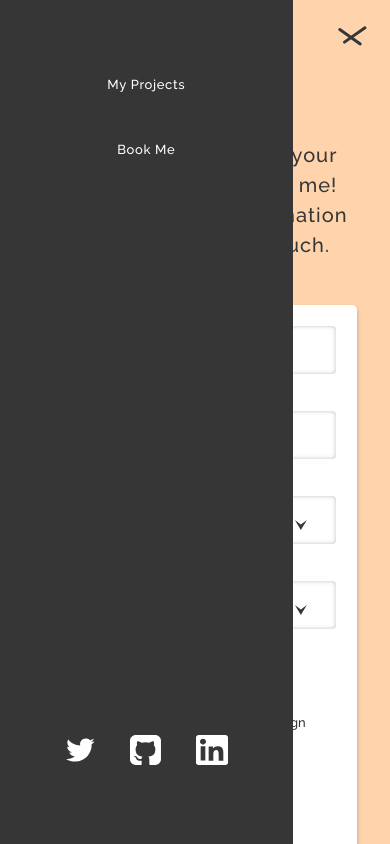
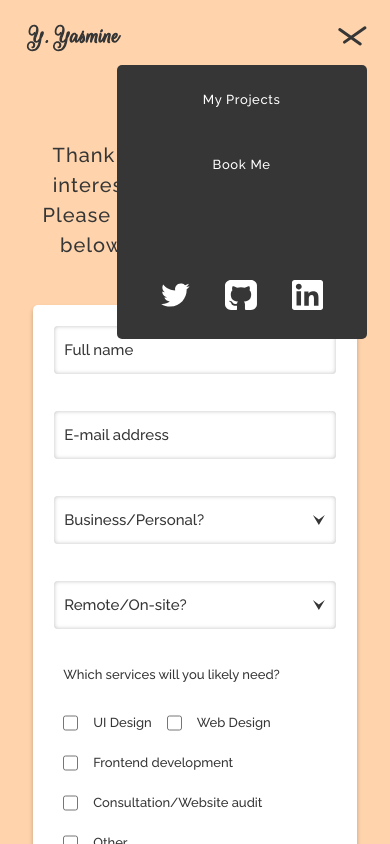
Before and after one commit to YasmineYH/portfolio, a Vue app: page /bookme in a window 390 px wide. Both pictures are taken after a click on the element 349 px from the left and 37 px from the top of the page. Shown: the top 844 px of the page. Built offline with nearby package versions, Linux system fonts and the light colour scheme; a web font is replaced by a local one.

Commit message:
Added animations

```diff
--- a/src/App.vue
+++ b/src/App.vue
@@ -83,6 +83,8 @@ html {
 
 	body {
 		background: #FFD4AC;
+		width: 100%;
+		overflow-x: hidden;
 	}
 
 	.link {
@@ -158,9 +160,9 @@ html {
 			background: #FFFFFF;
 
 			&:hover {
-				color: #FFFFFF;
-				background: #363636;
+				color: #363636;
 				box-shadow: 0px 3px 4px rgba(0, 0, 0, 0);
+				transform: rotateZ(-2deg) scale(1.01);
 			}
 		}
 
@@ -170,9 +172,8 @@ html {
 			box-shadow: 0px 3px 4px rgba(0, 0, 0, 0);
 
 			&:hover {
-				color: #363636;
-				background: #FFFFFF;
 				box-shadow: 0px 3px 4px rgba(0, 0, 0, 0.25);
+				transform: rotateZ(-2deg) scale(1.01);
 			}
 		}
 	}
--- a/src/components/Navigation.vue
+++ b/src/components/Navigation.vue
@@ -1,24 +1,23 @@
 <template>
     <nav>
-        <ul v-show="!mobile">
+        <ul v-if="!mobile">
             <li class="normal-p"><router-link class="link" :to="{ name: 'MyProjects'}">My Projects</router-link></li>
             <li class="normal-p"><router-link class="link" :to="{ name: 'BookMe'}">Book Me</router-link></li>
         </ul>
 
         <router-link class="logo" to="/">
-            <img :src="require('@/assets/icons/logo.svg')" alt="Logo">
+            <img :src="require('@/assets/icons/logo.svg')" @click="toggleMobileNavDelay" alt="Logo">
         </router-link>
 
-        <ul v-show="!mobile">
+        <ul v-if="!mobile">
             <li><a href="https://www.twitter.com" target="_blank"><img :src="require('../assets/icons/twitter.svg')" alt="Twitter"></a></li>
             <li><a href="https://www.github.com/YasmineYH" target="_blank"><img :src="require('../assets/icons/github.svg')" alt="Github"></a></li>
             <li><a href="https://www.linkedin.com/in/yasmine-yh/" target="_blank"><img :src="require('../assets/icons/linkedin.svg')" alt="Linkedin"></a></li>
         </ul>
 
-        <Hamburger @click="toggleMobileNav" class="burger" v-show="mobile" :class="(mobileNav ? 'close' : '')" />
+        <Hamburger @click="toggleMobileNav" class="burger" v-if="mobile" :class="(mobileNav ? 'close' : '')" />
 
-        <transition name="mobile-nav">
-			<div class="mobile-nav" v-show="mobileNav">
+        <div class="mobile-nav" v-if="mobile" @click="toggleMobileNavDelay" :style="(mobileNav ? 'opacity:1;transform:scale(1)' : '')">
             <ul class="mobile-nav-text">
                 <li class="normal-p"><router-link class="link" to="myprojects">My Projects</router-link></li>
                 <li class="normal-p"><router-link class="link" to="bookme">Book Me</router-link></li>
@@ -30,7 +29,6 @@
                 <li><a href="https://www.linkedin.com/in/yasmine-yh/" target="_blank"><img :src="require('../assets/icons/linkedin-light.svg')" alt="Linkedin"></a></li>
             </ul>
         </div>
-		</transition>
     </nav>
 </template>
 
@@ -44,7 +42,7 @@ export default {
     data() {
 		return {
 			mobile: null,
-			mobileNav: null,
+			mobileNav: false,
 			windowWidth: null
 		}
 	},
@@ -62,11 +60,17 @@ export default {
 			}
 
 			this.mobile = false
-			this.mobileNav = false
 			return
 		},
 		toggleMobileNav() {
             this.mobileNav = !this.mobileNav
+		},
+		toggleMobileNavDelay() {
+            setTimeout(() => {
+                if (this.mobileNav) {
+                    this.mobileNav = !this.mobileNav
+                }
+            }, 400);
 		}
 	}
 }
@@ -111,26 +115,45 @@ nav {
     li {
         font-style: normal;
         letter-spacing: 0.05em;
+        transition: 0.5s ease all;
+
+        &:hover {
+            transform: rotateZ(-2deg) scale(1.02);
+        }
 
         img {
             height: 20px;
+            transition: 0.5s ease all;
+
+            &:hover {
+                transform: rotateZ(-2deg) scale(1.02);
+				box-shadow: 0px 3px 6px rgba(0, 0, 0, 0.05);
+            }
         }
     }
 
     .mobile-nav {
-        position: fixed;
-        top: 0;
-        left: 0;
         display: flex;
         flex-direction: column;
         align-items: center;
+        gap: 100px;
         justify-content: space-between;
-        height: calc(100 * var(--vh));
+        position: absolute;
+        right: 0;
+        top: 50px;
+        z-index: 10000;
+        width: 250px;
+        border-radius: 5px;
+        padding: 25px 0;
+        background: #363636;
+        transition: .3s ease-out;
+        transform: scale(.001);
+        transform-origin: top right;
+        opacity: 0;
+
+        @media (max-width: 340px) {
             width: 75vw;
-        max-width: 400px;
-        padding: 75px 0;
-        background: #363636;
-        transition: all 1s ease;
+        }
 
         .mobile-nav-text {
             display: flex;
@@ -166,22 +189,5 @@ nav {
             }
         }
     }
-
-    .mobile-nav-enter-active {
-        transition: all 1s ease;
-    }
-
-    .mobile-nav-leave-active {
-        transition: all 1s ease;
-    }
-
-    .mobile-nav-enter,
-    .mobile-nav-leave-to {
-        transform: translateX(-450px);
-    }
-
-    .mobile-nav-enter-to {
-        transform: translateX(0px);
-    }
 }
 </style>
--- a/src/components/ProjectCard.vue
+++ b/src/components/ProjectCard.vue
@@ -42,6 +42,13 @@ export default {
         border-radius: 5px;
         background: #FFFFFF;
         box-shadow: 0px 3px 4px rgba(0, 0, 0, 0.25);
+
+        transition: 0.5s ease all;
+
+        &:hover {
+            transform: rotateZ(-2deg) scale(1.01);
+            box-shadow: 0px 3px 6px rgba(0, 0, 0, 0.05);
+        }
 
         .image {
             position: relative;
--- a/src/components/ToolCard.vue
+++ b/src/components/ToolCard.vue
@@ -38,9 +38,15 @@ export default {
         border-radius: 5px;
         background: #FFFFFF;
         box-shadow: 0px 3px 4px rgba(0, 0, 0, 0.25);
+        transition: 0.5s ease all;
 
         img {
             height: 56px;
+        }
+
+        &:hover {
+            transform: rotateZ(-2deg) scale(1.01);
+            box-shadow: 0px 3px 6px rgba(0, 0, 0, 0.05);
         }
     }
 
--- a/src/views/BookMe.vue
+++ b/src/views/BookMe.vue
@@ -31,7 +31,7 @@
                     <div class="checks-ctn">
                         <p class="normal-p">Which services will you likely need?</p>
 
-                        <div>
+                        <div class="two-checks">
                             <div class="check-ctn">
                                 <input type="checkbox" name="" id="">
                                 <label class="normal-p" for="">UI Design</label>
@@ -168,7 +168,7 @@ form {
                     margin-bottom: 10px;
                 }
 
-                div {
+                .two-checks {
                     display: flex;
                     gap: 50px;
                 }
@@ -215,8 +215,21 @@ form {
                     padding: 10px 10px;
                 }
 
+                .select-ctn {
+                    &::after {
+                        top: 20px;
+                        right: 12px;
+                    }
+                }
+
                 .checks-ctn {
                     padding: 0 10px;
+
+                    .two-checks {
+                        display: flex;
+                        flex-wrap: wrap;
+                        gap: 15px;
+                    }
                 }
             }
         }
--- a/src/views/Home.vue
+++ b/src/views/Home.vue
@@ -302,6 +302,12 @@ export default {
 			object-fit: cover;
 			object-position: top;
 			box-shadow: 0px 3px 4px rgba(0, 0, 0, 0.25);
+			transition: 0.5s ease all;
+
+			&:hover {
+				transform: rotateZ(-2deg) scale(1.01);
+				box-shadow: 0px 3px 6px rgba(0, 0, 0, 0.05);
+			}
 		}
 	}
 
@@ -663,6 +669,7 @@ export default {
 		height: fit-content;
 		margin-top: 100px;
 		margin-right: -25px;
+		transition: 1s ease-out all;
 
 		p {
 			text-align: justify;
@@ -675,6 +682,13 @@ export default {
 
 	img {
 		width: 360px;
+		transition: 1s ease-out all;
+	}
+
+	&:hover {
+		img {
+			transform: translate(10px, 0) scale(1.01);
+		}
 	}
 
 	@media (max-width: 1040px) {
--- a/src/views/Project.vue
+++ b/src/views/Project.vue
@@ -122,6 +122,12 @@ export default {
                             width: 45px;
                             height: 32px;
                             border-radius: 5px;
+                            transition: 0.5s ease all;
+
+                            &:hover {
+                                transform: rotateZ(-5deg) scale(1.01);
+                                box-shadow: 0px 3px 6px rgba(0, 0, 0, 0.05);
+                            }
                         }
                     }
                 }
@@ -162,12 +168,6 @@ export default {
             text-decoration: none;
             height: 100%;
             width: 100%;
-        }
-
-        &:hover {
-            a {
-                color: #FFFFFF;
-            }
         }
     }
 
```
Also changed, not shown: src/components/ProfileCard.vue (+75 -3 lines). Lines whose indentation alone changed are shown as unchanged.
